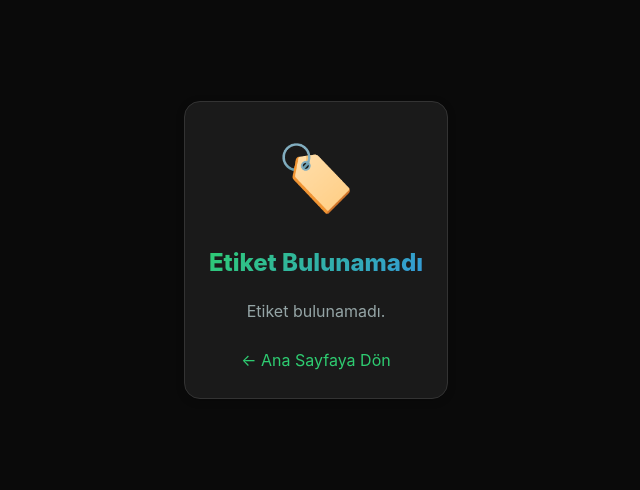
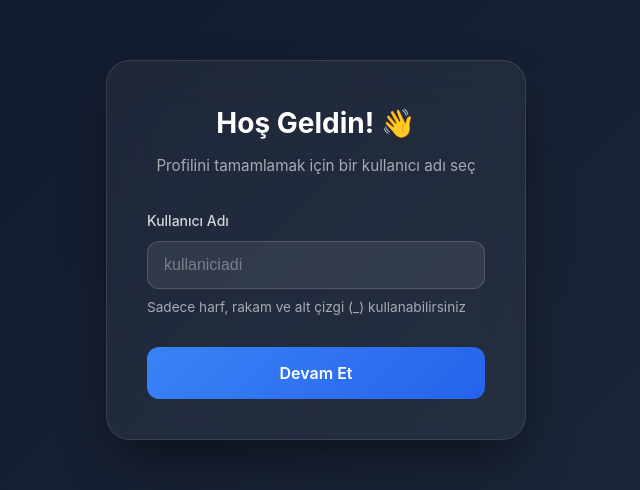
Before and after one commit to beyytullah1/nfc-platform, a Next.js app: page /complete-profile in a window 1280 px wide. Shown: the part 150-640 px from the top of the page, without its empty margins (324-964 px from the left). Built offline with nearby package versions, Linux system fonts and the light colour scheme; no server answers; the database is empty.

Commit message:
Add profile completion flow for Google OAuth users

```diff
--- /dev/null
+++ b/app/api/user/update-profile/route.ts
@@ -0,0 +1,51 @@
+import { NextRequest, NextResponse } from 'next/server'
+import { auth } from '@/lib/auth'
+import { prisma } from '@/lib/db'
+
+export async function POST(req: NextRequest) {
+    try {
+        const session = await auth()
+
+        if (!session?.user?.id) {
+            return NextResponse.json(
+                { error: 'Unauthorized' },
+                { status: 401 }
+            )
+        }
+
+        const { username } = await req.json()
+
+        if (!username || username.length < 3 || username.length > 20) {
+            return NextResponse.json(
+                { error: 'Kullanıcı adı 3-20 karakter olmalıdır' },
+                { status: 400 }
+            )
+        }
+
+        // Check if username is already taken
+        const existingUser = await prisma.user.findUnique({
+            where: { username }
+        })
+
+        if (existingUser && existingUser.id !== session.user.id) {
+            return NextResponse.json(
+                { error: 'Bu kullanıcı adı zaten kullanılıyor' },
+                { status: 400 }
+            )
+        }
+
+        // Update user
+        await prisma.user.update({
+            where: { id: session.user.id },
+            data: { username }
+        })
+
+        return NextResponse.json({ success: true })
+    } catch (error) {
+        console.error('Profile update error:', error)
+        return NextResponse.json(
+            { error: 'Sunucu hatası' },
+            { status: 500 }
+        )
+    }
+}
--- /dev/null
+++ b/app/complete-profile/page.tsx
@@ -0,0 +1,85 @@
+'use client'
+
+import { useState } from 'react'
+import { useRouter } from 'next/navigation'
+import { useSession } from 'next-auth/react'
+import styles from '../login/login.module.css'
+
+export default function CompleteProfilePage() {
+    const router = useRouter()
+    const { data: session, update } = useSession()
+    const [username, setUsername] = useState('')
+    const [loading, setLoading] = useState(false)
+    const [error, setError] = useState('')
+
+    const handleSubmit = async (e: React.FormEvent) => {
+        e.preventDefault()
+        setLoading(true)
+        setError('')
+
+        try {
+            const res = await fetch('/api/user/update-profile', {
+                method: 'POST',
+                headers: { 'Content-Type': 'application/json' },
+                body: JSON.stringify({ username })
+            })
+
+            const data = await res.json()
+
+            if (res.ok) {
+                // Update session
+                await update()
+                router.push('/dashboard')
+            } else {
+                setError(data.error || 'Bir hata oluştu')
+            }
+        } catch (error) {
+            setError('Bağlantı hatası')
+        } finally {
+            setLoading(false)
+        }
+    }
+
+    return (
+        <div className={styles.container}>
+            <div className={styles.card}>
+                <div className={styles.header}>
+                    <h1>Hoş Geldin! 👋</h1>
+                    <p>Profilini tamamlamak için bir kullanıcı adı seç</p>
+                </div>
+
+                <form onSubmit={handleSubmit} className={styles.form}>
+                    {error && <div className={styles.error}>{error}</div>}
+
+                    <div className={styles.inputGroup}>
+                        <label htmlFor="username">Kullanıcı Adı</label>
+                        <input
+                            id="username"
+                            type="text"
+                            value={username}
+                            onChange={(e) => setUsername(e.target.value)}
+                            placeholder="kullaniciadi"
+                            required
+                            minLength={3}
+                            maxLength={20}
+                            pattern="[a-zA-Z0-9_]+"
+                            title="Sadece harf, rakam ve alt çizgi kullanabilirsiniz"
+                            disabled={loading}
+                        />
+                        <small style={{ color: 'rgba(255,255,255,0.6)', fontSize: '0.85rem' }}>
+                            Sadece harf, rakam ve alt çizgi (_) kullanabilirsiniz
+                        </small>
+                    </div>
+
+                    <button
+                        type="submit"
+                        disabled={loading}
+                        className={styles.submitBtn}
+                    >
+                        {loading ? 'Kaydediliyor...' : 'Devam Et'}
+                    </button>
+                </form>
+            </div>
+        </div>
+    )
+}
--- a/app/dashboard/layout.tsx
+++ b/app/dashboard/layout.tsx
@@ -17,6 +17,11 @@ export default async function DashboardLayout({
 
     if (!session?.user) {
         redirect("/login")
+    }
+
+    // Check if user needs to complete profile (Google OAuth users without username)
+    if (!session.user.username) {
+        redirect("/complete-profile")
     }
 
     const sidebarContent = (
```
